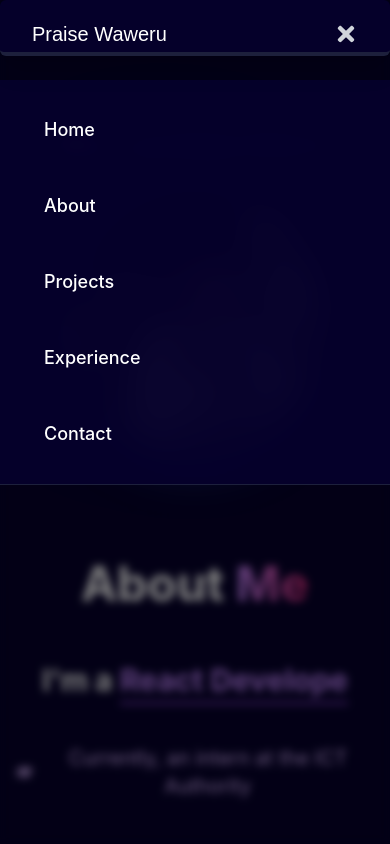
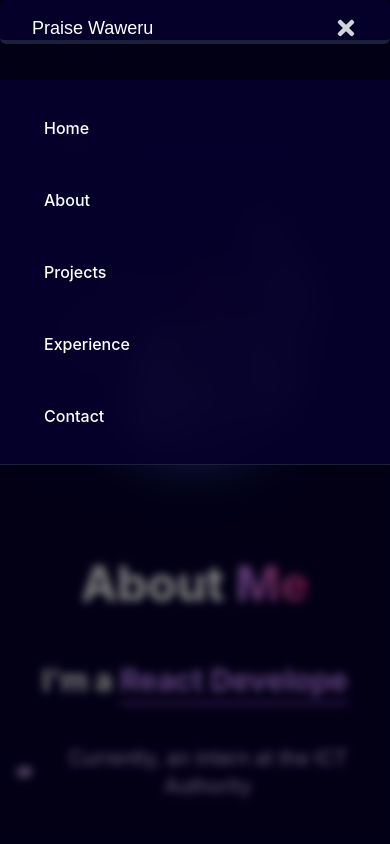
Before and after one commit to Njeriwaweru/Portfolio, a React (Create React App) app: page / in a window 390 px wide. Both pictures are taken after a click on the button "Toggle menu". Shown: the top 844 px of the page. Built offline with nearby package versions, Linux system fonts and the light colour scheme; a web font is replaced by a local one.

Commit message:
fixing navbar links

```diff
--- a/src/components/Navbar.js
+++ b/src/components/Navbar.js
@@ -16,11 +16,11 @@ const Navbar = () => {
     return (
         <>
             <nav className="fixed top-0 left-0 right-0 z-50
-                          text-white flex h-14 md:h-28 px-4 md:px-8 pt-4 md:pt-8 items-center
+                          text-white flex h-11 md:h-28 px-4 md:px-8 pt-4 md:pt-8 items-center
                           justify-between border-b-4 rounded-md border-gray-700/50
                           bg-primary/95 backdrop-blur-sm shadow-xl"
             >
-                <p className="font-playwrite text-xl md:text-2xl pl-4 md:pl-16">
+                <p className="font-playwrite text-lg md:text-2xl pl-4 md:pl-16">
                     Praise Waweru
                 </p>
 
@@ -61,7 +61,7 @@ const Navbar = () => {
                                 }
                                 setIsMenuOpen(false);
                             }}
-                            className="text-white text-lg font-medium py-3 px-4 rounded-lg
+                            className="text-white text-base font-medium py-3 px-4 rounded-lg
                                      hover:bg-gray-800/50 hover:text-purple-400
                                      transition-all duration-300 border-l-4 border-transparent
                                      hover:border-purple-500"
```
